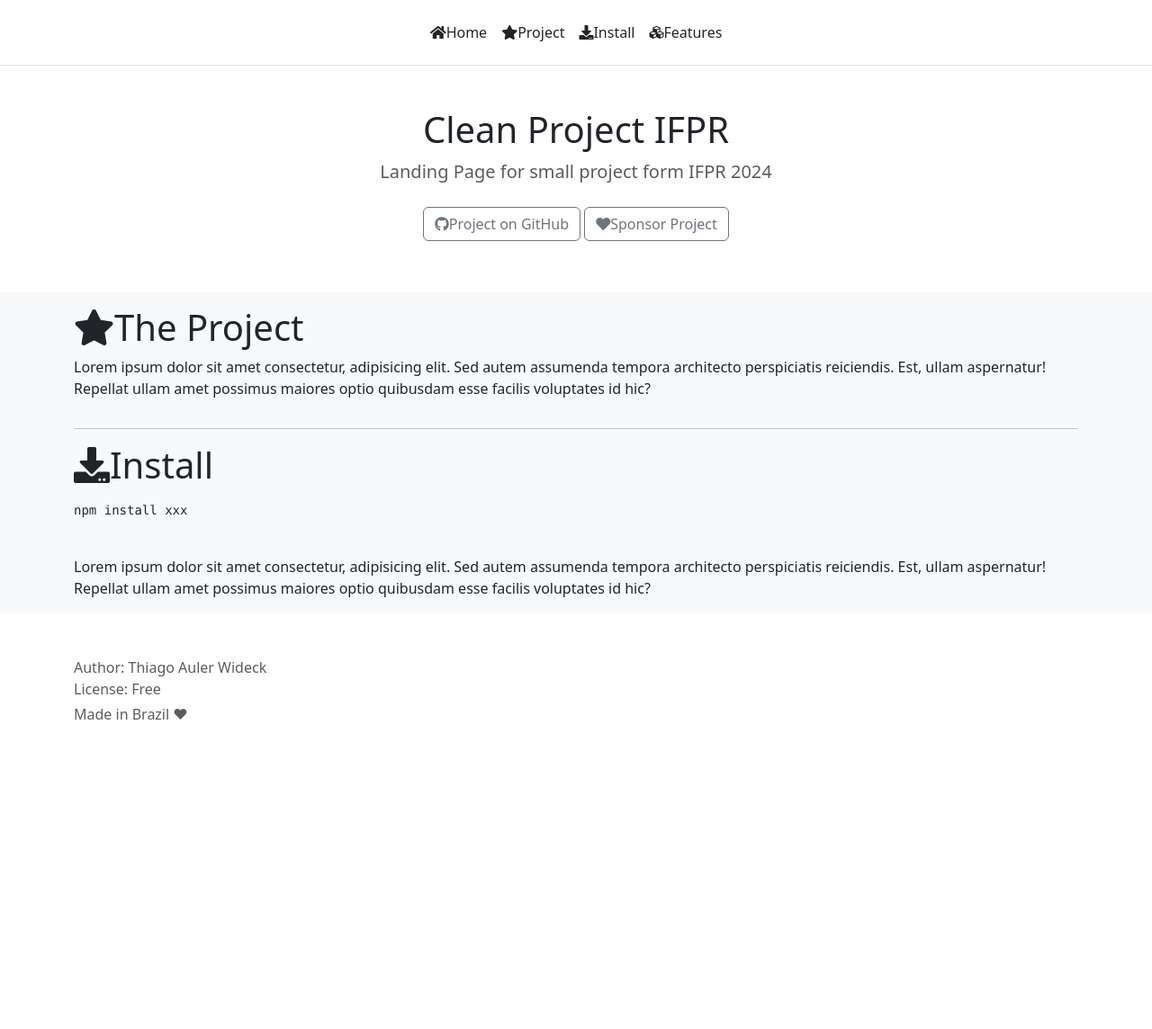
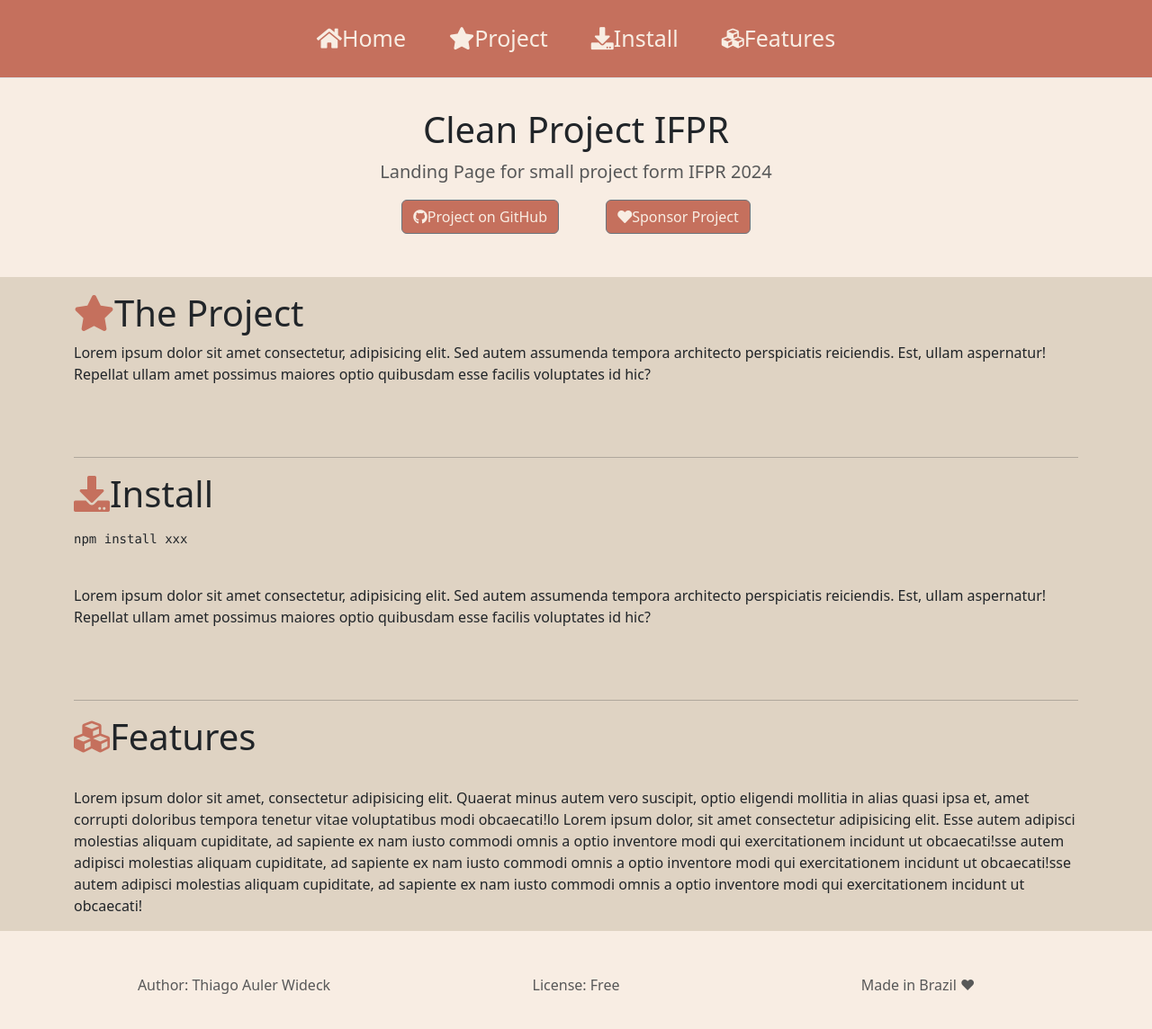
Before and after one commit to aulerwideck/ifpr-web-atv1-2b, a plain HTML site: page index.html in a window 1280 px wide. Shown: the whole page at 90% size. Before the commit the page ends 854 px from the top, so only its background shows below. Drawn offline with nearby package versions, Linux system fonts and the light colour scheme.

Commit message:
alteracoes 05/08

```diff
--- a/index.html
+++ b/index.html
@@ -9,7 +9,8 @@
         integrity="sha384-QWTKZyjpPEjISv5WaRU9OFeRpok6YctnYmDr5pNlyT2bRjXh0JMhjY6hW+ALEwIH" crossorigin="anonymous">
     <link rel="stylesheet" href="https://use.fontawesome.com/releases/v5.15.4/css/all.css"
         integrity="sha384-DyZ88mC6Up2uqS4h/KRgHuoeGwBcD4Ng9SiP4dIRy0EXTlnuz47vAwmeGwVChigm" crossorigin="anonymous" />
-        <link rel="stylesheet" href="style.css"></script>
+    <link rel="stylesheet" href="style.css">
+    </script>
 </head>
 
 <body>
@@ -18,14 +19,14 @@
 
         <div class="col-md-3 mb-2 mb-md-0"></div>
         <ul class="nav col-12 col-md-auto mb-2 justify-content-center mb-md-0">
-            <li><a href="#" class="nav-link px-2 link-dark"><i class="fa fa-home"></i>Home</a></li>
-            <li><a href="#project" class="nav-link px-2 link-dark"><i class="fa fa-star"></i>Project</a></li>
-            <li><a href="#install" class="nav-link px-2 link-dark"><i class="fa fa-download"></i>Install</a></li>
-            <li><a href="#features" class="nav-link px-2 link-dark"><i class="fa fa-cubes"></i>Features</a></li>
+            <li><a href="#" class="nav-link px-4"><i class="fa fa-home"></i>Home</a></li>
+            <li><a href="#project" class="nav-link px-4"><i class="fa fa-star"></i>Project</a></li>
+            <li><a href="#install" class="nav-link px-4"><i class="fa fa-download"></i>Install</a></li>
+            <li><a href="#features" class="nav-link px-4"><i class="fa fa-cubes"></i>Features</a></li>
         </ul>
         <div class="col-md-3"></div>
     </header>
-    <main>
+    <main class="principal">
         <section class="py-5 text-center container">
             <div class="row py-lg-6">
                 <div class="col-lg-6 col-md-8 mx-auto">
@@ -33,21 +34,21 @@
                     <h1 class="fw-light">Clean Project IFPR</h1>
                     <p class="lead text-muted"> Landing Page for small project form IFPR 2024</p>
                     <p>
-                        <a href="#" class="btn btn-outline-secondary my-2"><i class="fab fa-github"></i>Project
-                            on
-                            GitHub</a>
-                        <a href="" class="btn btn-outline-secondary my-2"><i class="fa fa-heart"></i>Sponsor Project</a>
+                        <a href="#" class="btn btn-outline-secondary mx-4 btn-cta"><i class="fab fa-github"></i>Project
+                            on GitHub</a>
+                        <a href="" class="btn btn-outline-secondary mx-4 btn-cta"><i class="fa fa-heart"></i>Sponsor
+                            Project</a>
                     </p>
                 </div>
             </div>
         </section>
-        <div class="album bg-light">
+        <div class="album">
             <div class="container">
                 <section class="section-area" id="project">
                     <div class="row row-cols-1 row-cols-md-3 g-3">
                         <div class="col-md-12">
                             <div class="section-title">
-                                <h1 class="fw-light"><i class="fa fa-star"></i>The Project</h1>
+                                <h1 class="fw-light"><i class="fa fa-star icon-custom"></i>The Project</h1>
                             </div>
                             <div class="section-description">
                                 <p>Lorem ipsum dolor sit amet consectetur, adipisicing elit. Sed autem assumenda tempora
@@ -58,13 +59,14 @@
                         </div>
                 </section>
                 <div class="section-separator">
+                    <br><br>
                     <hr>
                 </div>
                 <section class="section-area" id="install">
                     <div class="row row-cols-1 row-cols-sm-2 row-cols-md-3 g-3">
                         <div class="col-md-12">
                             <div class="section-title">
-                                <h1 class="fw-light"><i class="fa fa-download"></i>Install</h1>
+                                <h1 class="fw-light"><i class="fa fa-download icon-custom"></i>Install</h1>
                             </div>
                             <div class="section-description">
                                 <p>
@@ -77,18 +79,56 @@
                         </div>
                     </div>
                 </section>
+                <div class="section-separator">
+                    <br><br>
+                    <hr>
+                </div>
+                <section class="section-area" id="features">
+                    <div class="row row-cols-1 row-cols-sm-2 row-cols-md-3 g-3">
+                        <div class="col-md-12">
+                            <div class="section-title">
+                                <h1 class="fw-light"><i class="fa fa-cubes icon-custom"></i>Features</h1>
+                            </div>
+                            <div class="section-description">
+                                <p>
+                                    <br>Lorem ipsum dolor sit amet, consectetur adipisicing elit. Quaerat minus autem
+                                    vero suscipit, optio eligendi mollitia in alias quasi ipsa et, amet corrupti
+                                    doloribus tempora tenetur vitae voluptatibus modi obcaecati!lo Lorem ipsum dolor,
+                                    sit amet consectetur adipisicing elit. Esse autem adipisci molestias aliquam
+                                    cupiditate, ad sapiente ex nam iusto commodi omnis a optio inventore modi qui
+                                    exercitationem incidunt ut obcaecati!sse autem adipisci molestias aliquam
+                                    cupiditate, ad sapiente ex nam iusto commodi omnis a optio inventore modi qui
+                                    exercitationem incidunt ut obcaecati!sse autem adipisci molestias aliquam
+                                    cupiditate, ad sapiente ex nam iusto commodi omnis a optio inventore modi qui
+                                    exercitationem incidunt ut obcaecati!
+                                </p>
+                            </div>
+                        </div>
+                    </div>
+                </section>
             </div>
         </div>
     </main>
-    <footer class="text-muted py-5 ">
+    <footer class="footer text-muted py-5">
         <div class="container">
-            <p class="mb-1 ">
-                Author: Thiago Auler Wideck <br>
-                License: Free
-            </p>
-            <p class="mb-0">
-                Made in Brazil &#10084;
-            </p>
+            <div class="row">
+                <div class="col-4">
+                    <p class="mb-0 text-center">
+                        Author: Thiago Auler Wideck <br>
+
+                    </p>
+                </div>
+                <div class="col-4">
+                    <p class="mb-0 text-center">
+                        License: Free
+                    </p>
+                </div>
+                <div class="col-4">
+                    <p class="mb-0 text-center">
+                        Made in Brazil &#10084;
+                    </p>
+                </div>
+            </div>
         </div>
     </footer>
     <script src="https://cdn.jsdelivr.net/npm/bootstrap@5.3.3/dist/js/bootstrap.bundle.min.js"
--- a/style.css
+++ b/style.css
@@ -1,3 +1,41 @@
 .nav-details{
-    background-color: white;
+    background-color: #C5705D;
+    font-size: 25px;
+
 }
+.nav-details a{
+    color: #F8EDE3;
+}
+
+.nav-details a:hover{
+    color: #DFD3C3;
+}
+
+.nav-details:hover{
+    color: #C5705D !important;
+}
+
+.principal{
+    background-color: #F8EDE3;
+}
+
+.btn-cta{
+    background-color: #C5705D;
+    color: #F8EDE3;
+}
+.btn-cta:hover{
+    background-color: #C5705D;
+    color: black;
+}
+
+.album{
+    background-color: #DFD3C3;
+}
+
+.footer{
+    background-color: #F8EDE3;
+}
+
+.icon-custom{
+    color: #C5705D;
+}
```
